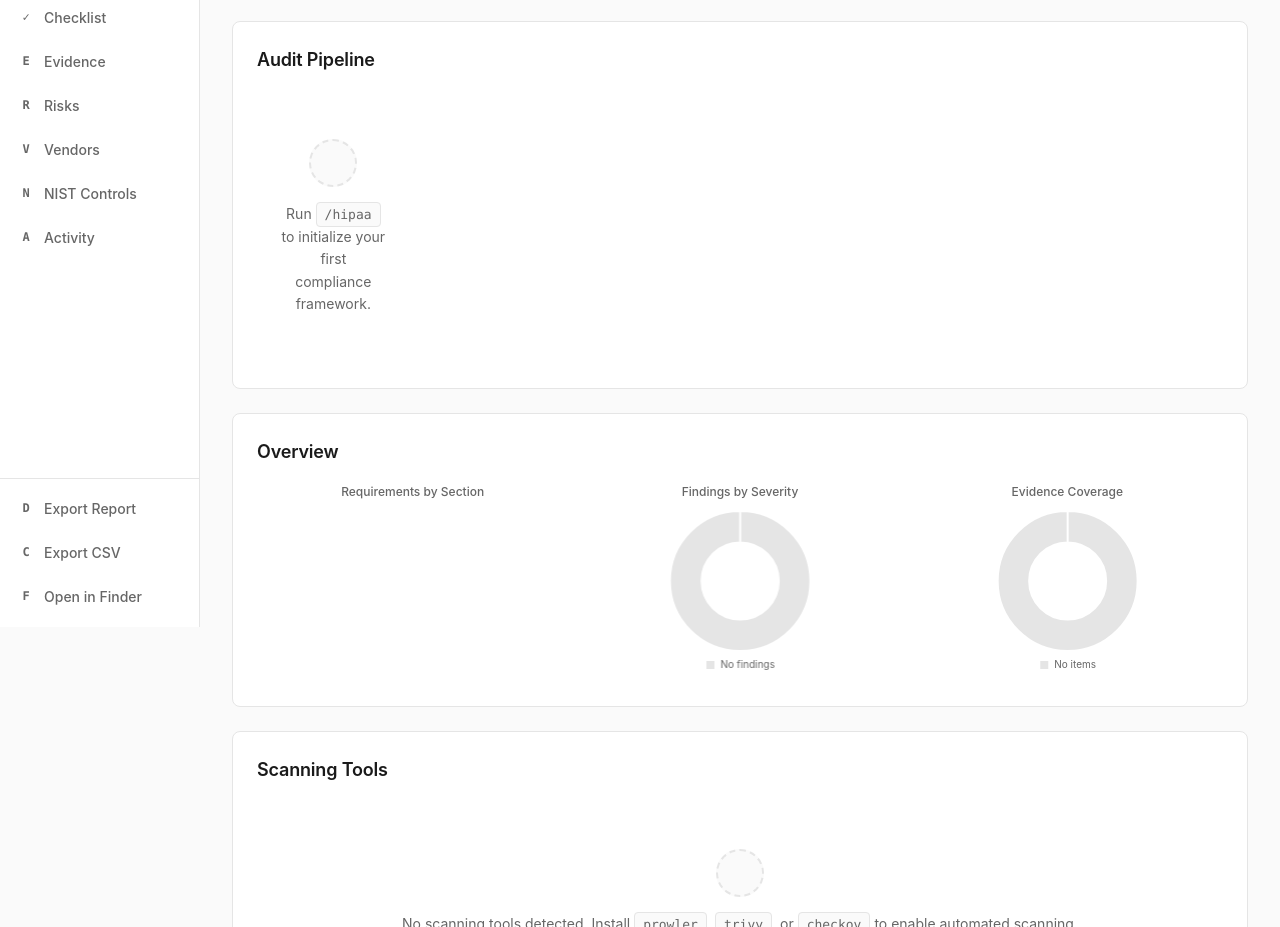
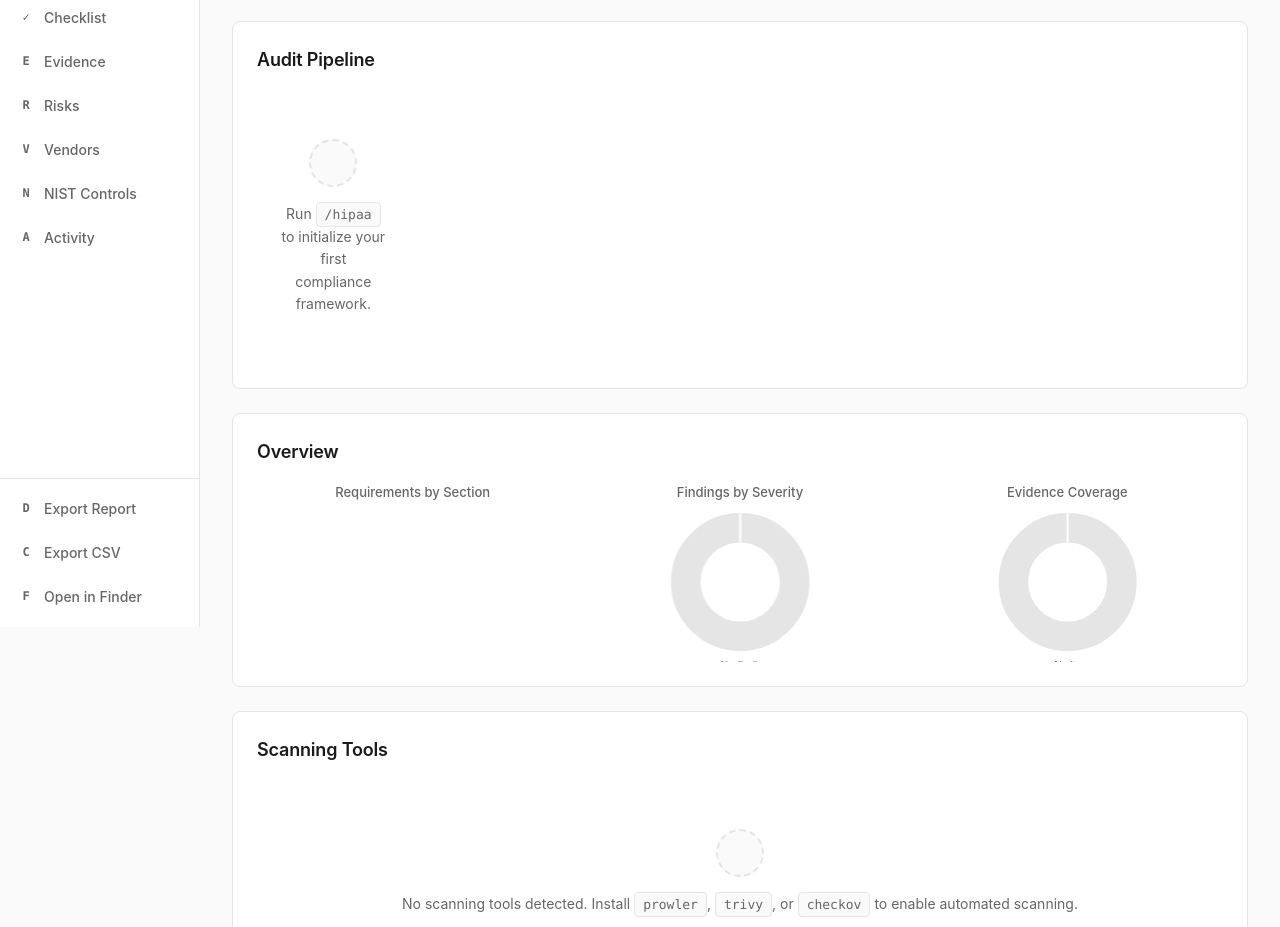
Before and after one commit to aanishs/em-dash, a website: page dashboard/index.html in a window 1280 px wide. Shown: the part 173-1100 px from the top of the page. Drawn offline with nearby package versions, Linux system fonts and the light colour scheme; no server answers.

Commit message:
style(design): FINDING-011 — reduce empty chart container height, bump heading size
Reduced chart container from 200px to 180px so empty donuts waste
less space. Bumped chart h3 from 0.75rem to 0.8125rem for readability.

Co-Authored-By: Claude Opus 4.6 (1M context) <noreply@anthropic.com>

```diff
--- a/dashboard/style.css
+++ b/dashboard/style.css
@@ -550,13 +550,13 @@ header {
 
 .chart-container {
   position: relative;
-  height: 200px;
+  height: 180px;
   min-width: 0;
   overflow: hidden;
 }
 
 .chart-container h3 {
-  font-size: 0.75rem;
+  font-size: 0.8125rem;
   font-weight: 500;
   color: var(--text-secondary);
   text-align: center;
```
